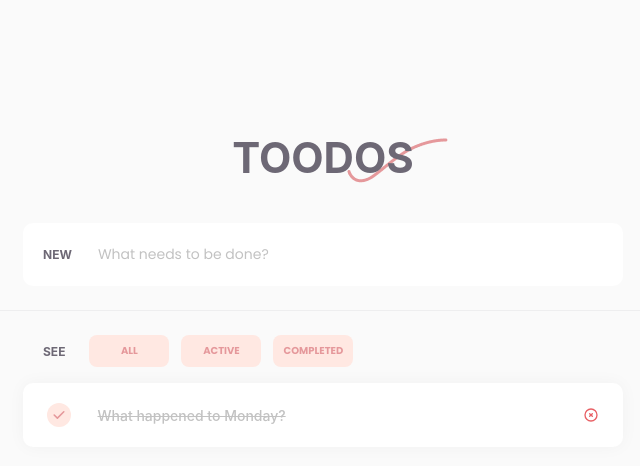
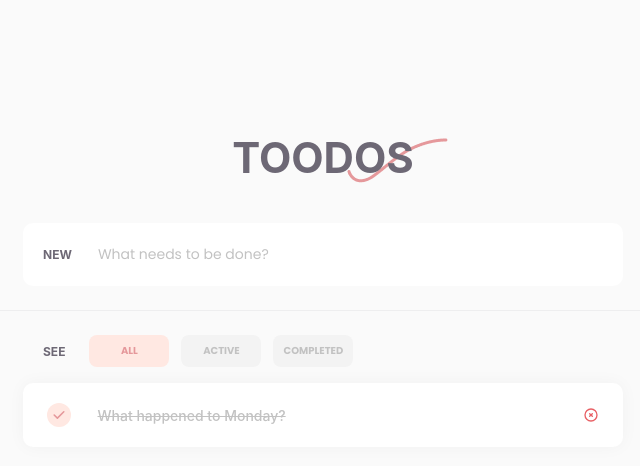
Before and after one commit to berkcvlk/odev-5-berkcvlk, a React (Create React App) app: page / in a window 1280 px wide. Shown: the top 466 px of the page, without its empty margins (317-957 px from the left). Built offline with nearby package versions, Linux system fonts and the light colour scheme.

Commit message:
refactor: filters button active prop switch

```diff
--- a/src/components/Filters/index.tsx
+++ b/src/components/Filters/index.tsx
@@ -1,22 +1,36 @@
+import { useState } from "react";
+
 import { useTodo } from "hooks";
+import { TodoStatus } from "contexts/Todo/types";
 import * as S from "./styles";
 
 const Filters = () => {
   const { changeFilterToken } = useTodo();
+  const [activeIndex, setActiveIndex] = useState(0);
+
+  const filters: { filter: TodoStatus; name: string }[] = [
+    { filter: "ALL", name: "All" },
+    { filter: "ACTIVE", name: "Active" },
+    { filter: "COMPLETED", name: "Completed" },
+  ];
+
+  const onFilterTokenChange = (filter: TodoStatus, index: number) => {
+    changeFilterToken(filter);
+    setActiveIndex(index);
+  };
 
   return (
     <S.Filters>
       <S.See>See</S.See>
       <S.Buttons>
-        <S.FilterButton onClick={() => changeFilterToken("ALL")} isActive>
-          All
-        </S.FilterButton>
-        <S.FilterButton onClick={() => changeFilterToken("ACTIVE")} isActive>
-          Active
-        </S.FilterButton>
-        <S.FilterButton onClick={() => changeFilterToken("COMPLETED")} isActive>
-          Completed
-        </S.FilterButton>
+        {filters.map((item, index) => (
+          <S.FilterButton
+            onClick={() => onFilterTokenChange(item.filter, index)}
+            isActive={activeIndex === index}
+          >
+            {item.name}
+          </S.FilterButton>
+        ))}
       </S.Buttons>
     </S.Filters>
   );
```
